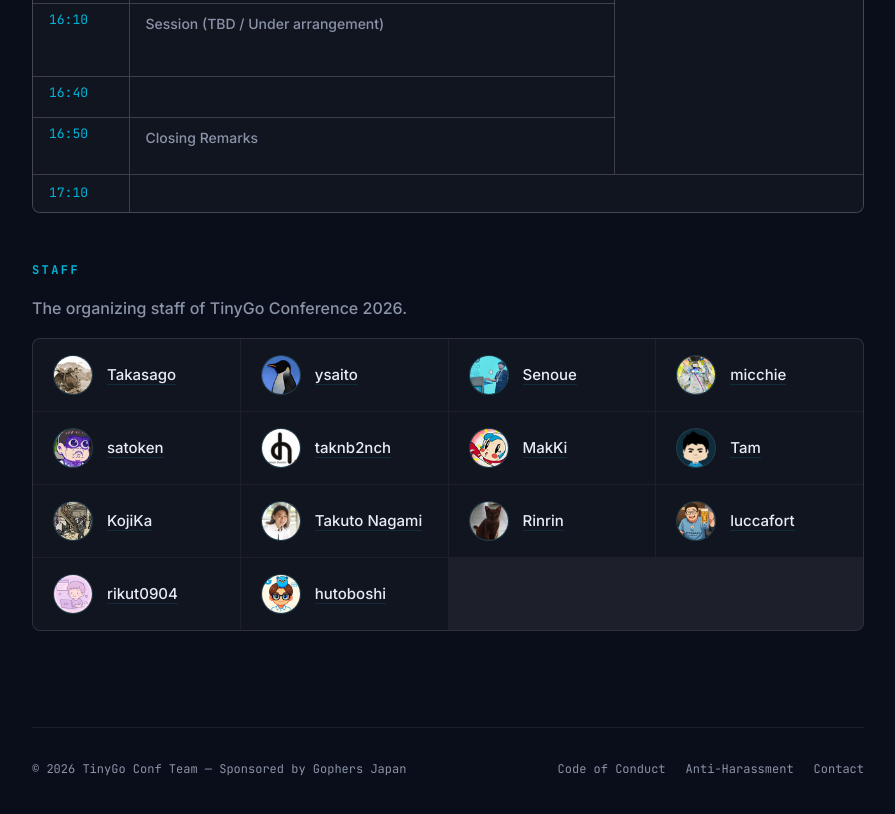
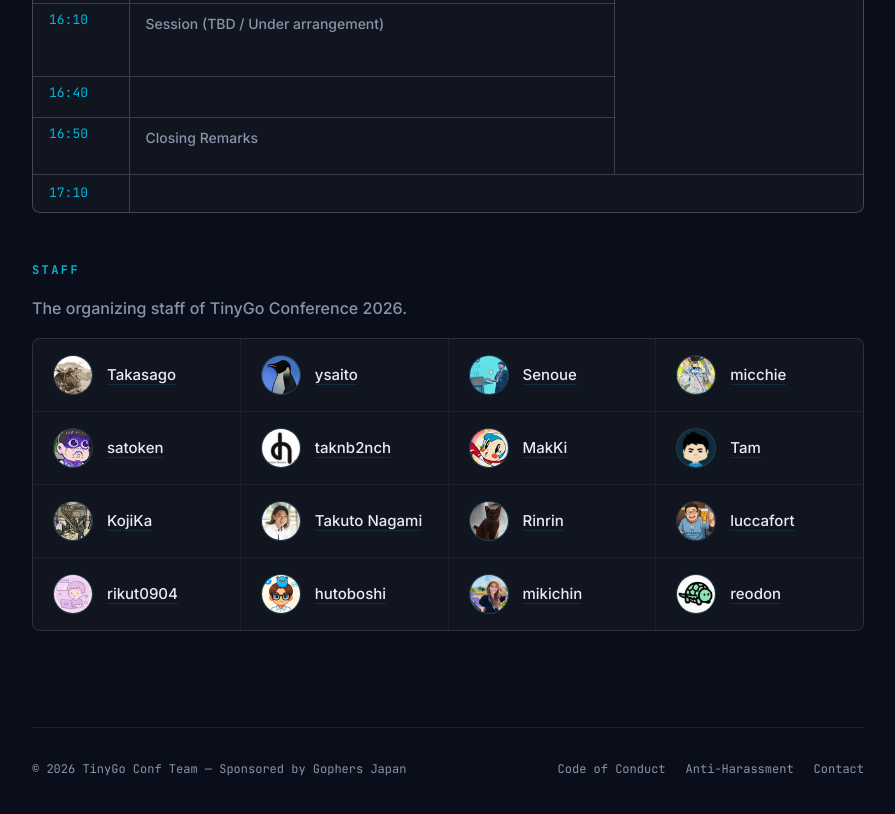
Before and after one commit to tinygo-keeb/tinygo-conf, a plain HTML site: page 2026/index.html in a window 1280 px wide. Shown: the part 3555-4369 px from the top of the page, without its empty margins (192-1087 px from the left). Drawn offline with Linux system fonts and the light colour scheme.

Commit message:
2026 のスタッフに mikichin と reodon を追加

```diff
--- a/2026/index.html
+++ b/2026/index.html
@@ -1029,6 +1029,14 @@
                     <img src="images/avatars/hutoccho_boshi.png" alt="hutoboshi" class="staff-photo" width="40" height="40" loading="lazy">
                     <div class="staff-name"><a href="https://x.com/hutoccho_boshi" target="_blank" rel="noopener noreferrer">hutoboshi</a></div>
                 </div>
+                <div class="staff">
+                    <img src="images/avatars/chida_miki.png" alt="mikichin" class="staff-photo" width="40" height="40" loading="lazy">
+                    <div class="staff-name"><a href="https://x.com/chida_miki" target="_blank" rel="noopener noreferrer">mikichin</a></div>
+                </div>
+                <div class="staff">
+                    <img src="images/avatars/reodon2.png" alt="reodon" class="staff-photo" width="40" height="40" loading="lazy">
+                    <div class="staff-name"><a href="https://x.com/reodon2" target="_blank" rel="noopener noreferrer">reodon</a></div>
+                </div>
             </div>
         </section>
 
```
Also changed, not shown: 2026/images/avatars/chida_miki.png (added), 2026/images/avatars/reodon2.png (added).
